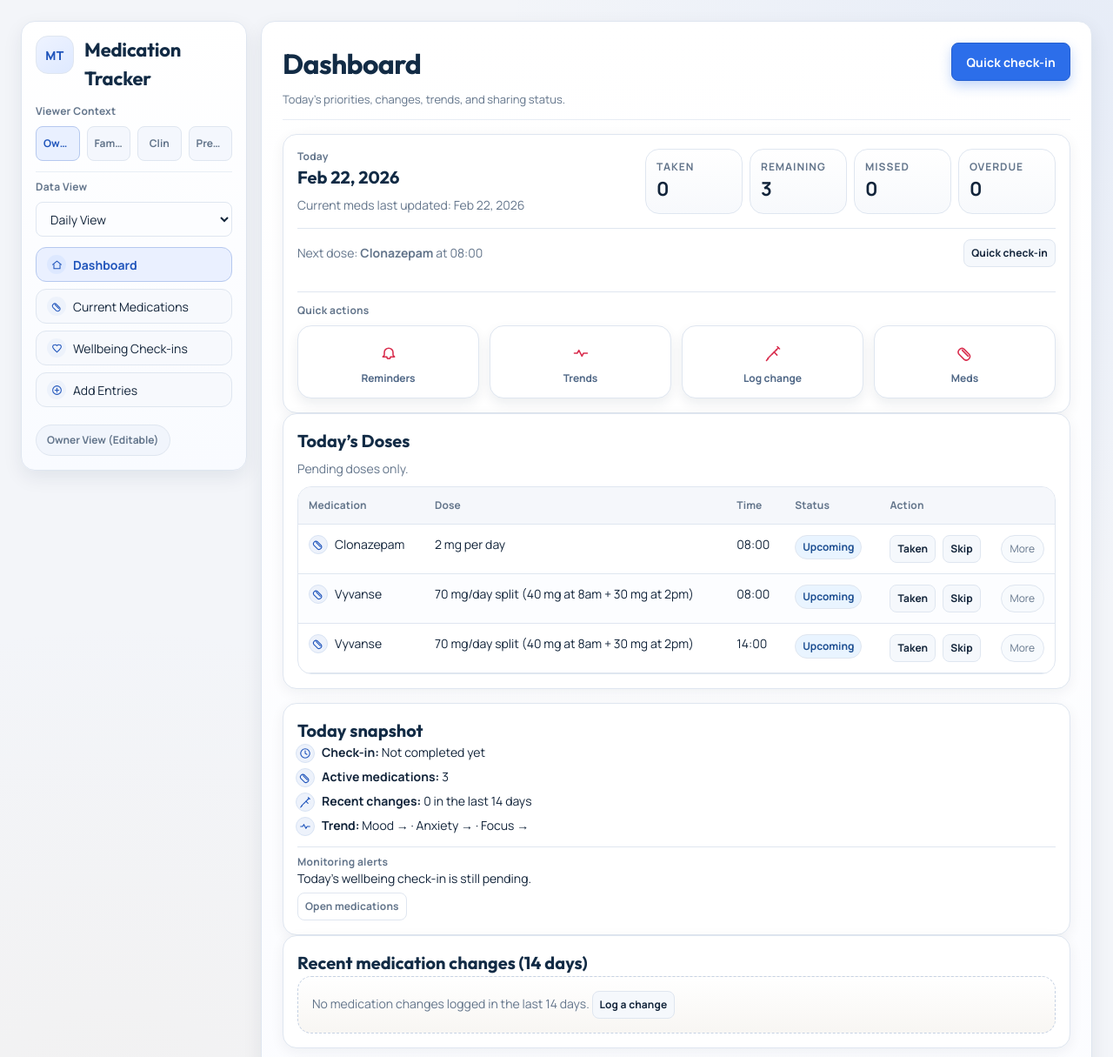
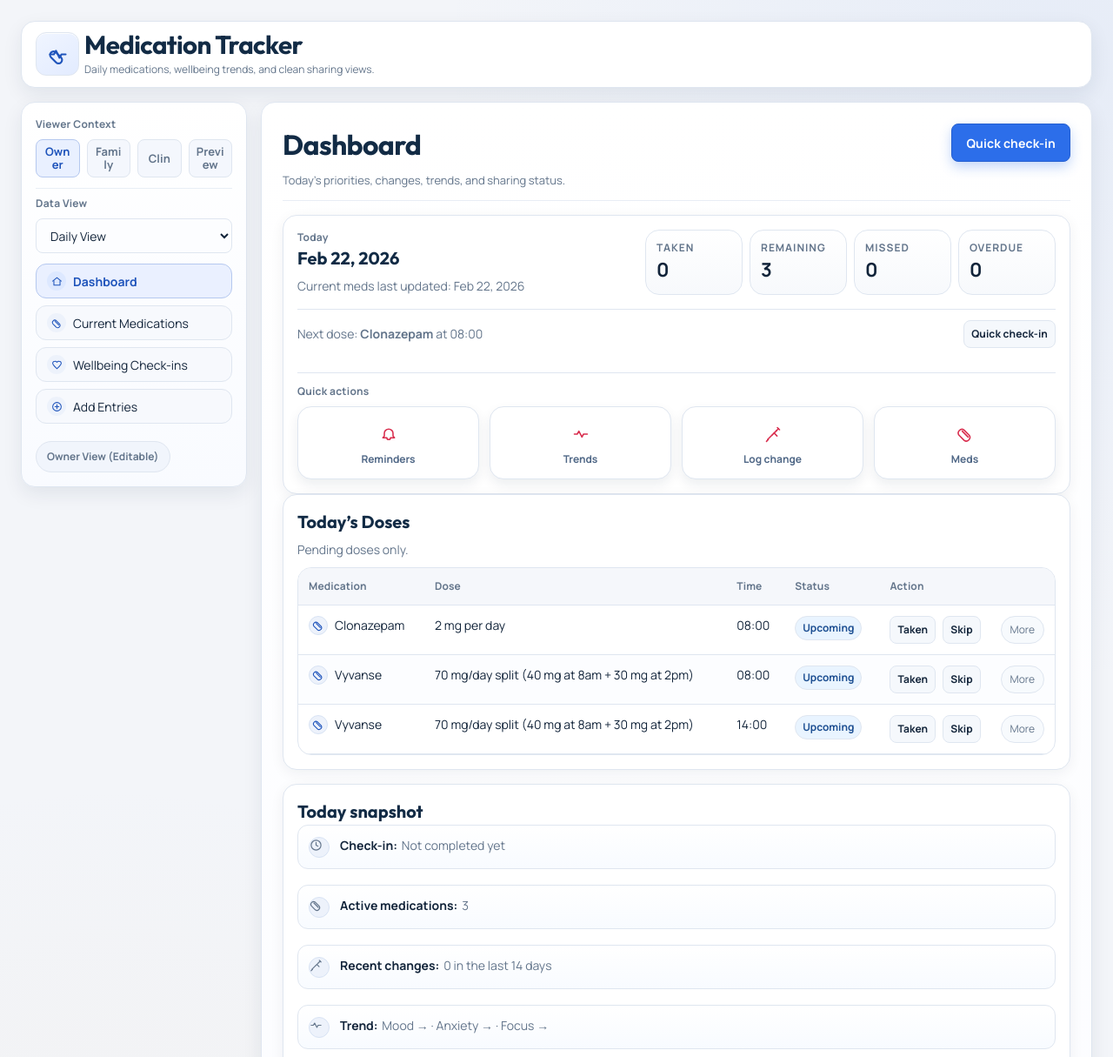
Before and after one commit to bck231-sudo/bradckennedy, a website: page index.html in a window 1280 px wide. Shown: the top 1215 px of the page at 87% size. Drawn offline with Linux system fonts and the light colour scheme.

Commit message:
Polish top branding and declutter today snapshot UI

```diff
--- a/index.html
+++ b/index.html
@@ -5,24 +5,30 @@
   <meta name="viewport" content="width=device-width, initial-scale=1">
   <title>Medication Tracker</title>
   <meta name="description" content="Medication tracker for medications, dose changes, wellbeing check-ins, and shareable read-only views.">
+  <link rel="icon" type="image/svg+xml" href="./site-icon.svg">
   <link rel="preconnect" href="https://fonts.googleapis.com">
   <link rel="preconnect" href="https://fonts.gstatic.com" crossorigin>
   <link href="https://fonts.googleapis.com/css2?family=Manrope:wght@400;500;600;700;800&family=Outfit:wght@500;600;700&display=swap" rel="stylesheet">
   <link rel="stylesheet" href="./styles.css">
 </head>
 <body>
+  <header class="app-topbar panel">
+    <div class="brand-lockup app-brand">
+      <div class="logo-mark" aria-hidden="true">
+        <svg viewBox="0 0 24 24" fill="none" stroke="currentColor" stroke-width="1.9" stroke-linecap="round" stroke-linejoin="round">
+          <path d="M4 12h4l2.1-3.7 3.6 7.2 2-3.5H20"/>
+          <path d="m10.2 20.2-5.1-5.1a3.6 3.6 0 0 1 5.1-5.1l5.1 5.1a3.6 3.6 0 0 1-5.1 5.1Z"/>
+        </svg>
+      </div>
+      <div>
+        <h1>Medication Tracker</h1>
+        <p>Daily medications, wellbeing trends, and clean sharing views.</p>
+      </div>
+    </div>
+  </header>
+
   <div class="layout">
     <aside class="sidebar panel">
-      <div class="brand-block">
-        <div class="brand-lockup">
-          <div class="logo-mark" aria-hidden="true">MT</div>
-          <div>
-            <h1>Medication Tracker</h1>
-            <p>Clinical daily tracking for medications, changes, outcomes, and weekly wellbeing trends.</p>
-          </div>
-        </div>
-      </div>
-
       <div class="sidebar-control">
         <label for="viewerModeSegment">Viewer Context</label>
         <div id="viewerModeSegment" class="segmented-control" role="tablist" aria-label="Viewer context"></div>
--- a/styles.css
+++ b/styles.css
@@ -109,6 +109,34 @@ h4 {
   min-height: calc(100vh - (var(--space-5) * 2));
 }
 
+.app-topbar {
+  max-width: 1580px;
+  margin: 0 auto var(--space-4);
+  padding: var(--space-3) var(--space-4);
+  display: flex;
+  align-items: center;
+  background: linear-gradient(180deg, #ffffff, #f9fbff);
+}
+
+.app-brand {
+  width: 100%;
+  align-items: center;
+  grid-template-columns: 50px minmax(0, 1fr);
+}
+
+.app-brand h1 {
+  font-size: clamp(24px, 2.3vw, 30px);
+  letter-spacing: -0.02em;
+  line-height: 1.04;
+}
+
+.app-brand p {
+  margin: var(--space-1) 0 0;
+  color: var(--color-text-muted);
+  font-size: var(--font-1);
+  line-height: 1.4;
+}
+
 .panel {
   background: var(--color-surface);
   border: var(--border-subtle);
@@ -142,17 +170,20 @@ h4 {
 }
 
 .logo-mark {
-  width: 44px;
-  height: 44px;
-  border-radius: 14px;
+  width: 50px;
+  height: 50px;
+  border-radius: var(--radius-2);
   border: var(--border-subtle);
-  background: linear-gradient(145deg, #eef3ff, #dee9ff);
+  background: linear-gradient(145deg, #f0f5ff, #e2ebff);
   color: var(--color-accent-strong);
-  font-size: var(--font-2);
-  font-weight: 800;
   display: grid;
   place-items: center;
-  letter-spacing: 0.03em;
+  box-shadow: inset 0 1px 0 rgba(255, 255, 255, 0.9);
+}
+
+.logo-mark svg {
+  width: 27px;
+  height: 27px;
 }
 
 .sidebar-control {
@@ -185,15 +216,14 @@ h4 {
   background: #f4f7fd;
   color: var(--color-text-muted);
   border-radius: var(--radius-1);
-  min-height: 40px;
-  padding: 0 var(--space-2);
-  font-size: 12px;
+  min-height: 44px;
+  padding: var(--space-1) var(--space-2);
+  font-size: 13px;
   font-weight: 700;
   cursor: pointer;
-  white-space: nowrap;
-  overflow: hidden;
-  text-overflow: ellipsis;
-  line-height: 1;
+  white-space: normal;
+  overflow-wrap: anywhere;
+  line-height: 1.2;
   text-align: center;
   transition: border-color var(--motion-fast), background var(--motion-fast), color var(--motion-fast), transform var(--motion-fast);
 }
@@ -677,6 +707,44 @@ tbody tr:hover {
   gap: var(--space-2);
 }
 
+.today-snapshot-list {
+  margin-top: var(--space-3);
+  display: grid;
+  gap: var(--space-3);
+}
+
+.today-snapshot-item {
+  margin: 0;
+  padding: var(--space-3);
+  border: var(--border-subtle);
+  border-radius: var(--radius-2);
+  background: linear-gradient(180deg, #ffffff, #f8fbff);
+  gap: var(--space-3);
+}
+
+.today-snapshot-item span {
+  display: block;
+  line-height: 1.55;
+  color: var(--color-text-muted);
+}
+
+.today-snapshot-item strong {
+  color: var(--color-text);
+  font-weight: 700;
+  margin-right: 2px;
+}
+
+.today-snapshot-item .mini-icon {
+  width: 24px;
+  height: 24px;
+  margin-top: 1px;
+}
+
+.today-snapshot-item .mini-icon svg {
+  width: 15px;
+  height: 15px;
+}
+
 .dose-med-cell {
   display: flex;
   align-items: center;
@@ -1131,9 +1199,18 @@ button:focus-visible {
 }
 
 .stack-tight {
-  margin-top: var(--space-3);
-  padding-top: var(--space-2);
+  margin-top: var(--space-4);
+  padding-top: var(--space-3);
   border-top: var(--border-subtle);
+}
+
+.stack-tight .timeline-list {
+  margin-top: var(--space-2);
+}
+
+.stack-tight .compact-list li {
+  margin-bottom: var(--space-2);
+  line-height: 1.45;
 }
 
 .share-card {
@@ -1337,6 +1414,20 @@ body.app-ready .skeleton-shell {
     padding: var(--space-3);
   }
 
+  .app-topbar {
+    margin-bottom: var(--space-3);
+    padding: var(--space-3);
+  }
+
+  .app-brand {
+    grid-template-columns: 44px minmax(0, 1fr);
+    gap: var(--space-2);
+  }
+
+  .app-brand p {
+    max-width: 100%;
+  }
+
   .layout {
     grid-template-columns: 1fr;
   }
@@ -1374,6 +1465,18 @@ body.app-ready .skeleton-shell {
 }
 
 @media (max-width: 760px) {
+  .app-topbar {
+    padding: var(--space-2) var(--space-3);
+  }
+
+  .app-brand h1 {
+    font-size: 26px;
+  }
+
+  .app-brand p {
+    display: none;
+  }
+
   .main-header {
     flex-direction: column;
     align-items: stretch;
@@ -1391,6 +1494,11 @@ body.app-ready .skeleton-shell {
   .today-summary-line {
     flex-direction: column;
     align-items: flex-start;
+  }
+
+  .today-snapshot-item {
+    padding: var(--space-3);
+    gap: var(--space-2);
   }
 
   .dashboard-grid {
```
Also changed, not shown: app.js, site-icon.svg (added).
